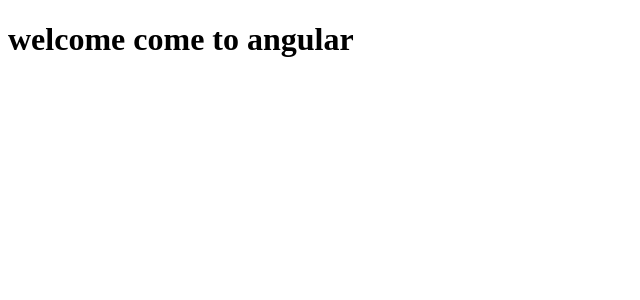
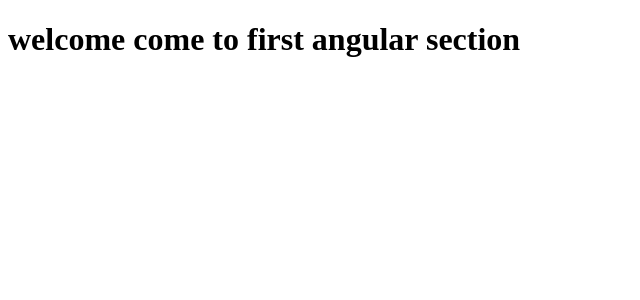
Before and after one commit to saikiranRoyal/my-app, an Angular app: page / in a window 1280 px wide. Shown: the top 300 px of the page, without its empty margins (0-640 px from the left). Built offline with nearby package versions, Linux system fonts and the light colour scheme.

Commit message:
welcome emssage

```diff
--- a/src/app/app.component.html
+++ b/src/app/app.component.html
@@ -1 +1 @@
-<h1>welcome come to angular</h1>
+<h1>welcome come to first angular section</h1>
```
